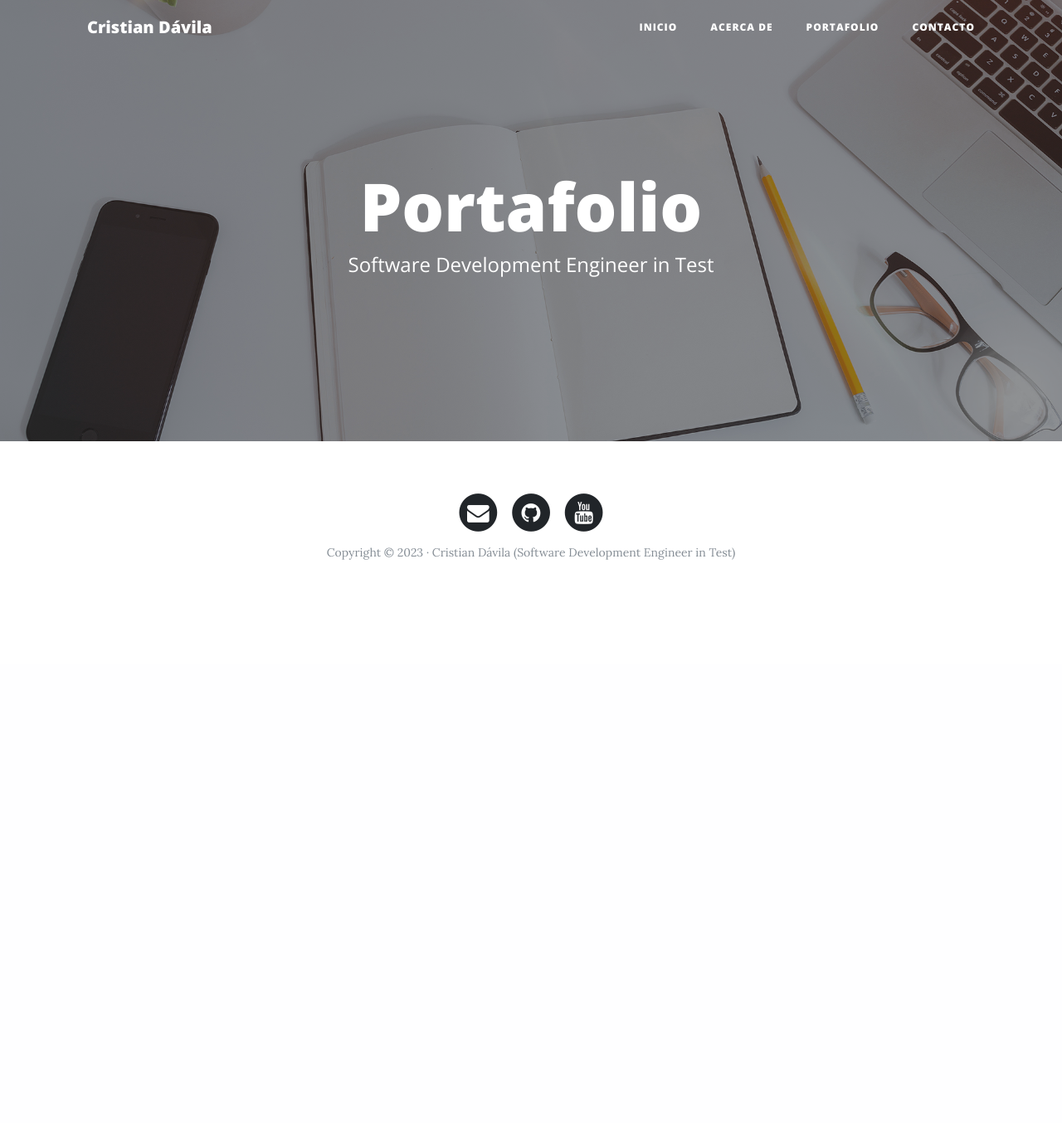
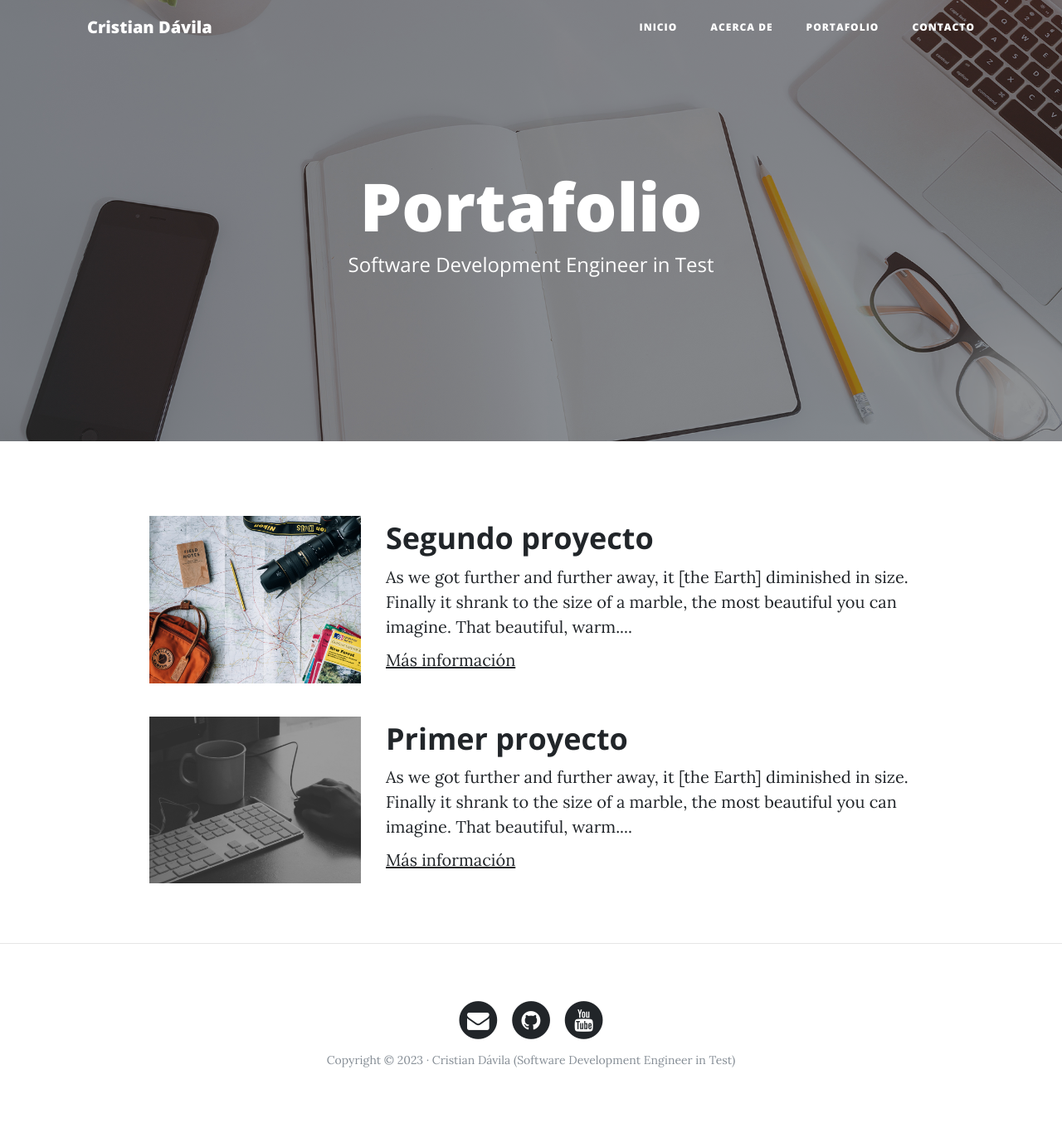
Before and after one commit to krif07/web-personal, a Django app: page /portfolio in a window 1280 px wide. Shown: the whole page at 83% size. Before the commit the page ends 675 px from the top, so only its background shows below. Run offline with Django 4.2, Linux system fonts and the light colour scheme; some libraries are stand-ins or nearby versions.

Commit message:
improving the view

```diff
--- a/webpersonalapp/core/templates/core/base.html
+++ b/webpersonalapp/core/templates/core/base.html
@@ -63,7 +63,11 @@
     </header>
 
     <!--Content-->
-    {% block content %}{% endblock %}
+    <div class="container">
+        {% block content %}{% endblock %}
+    </div>
+
+    {% if request.path != "/" %}<hr>{% endif %}
 
     <!-- Pié de página -->
     <footer>
--- a/webpersonalapp/core/templates/core/portfolio.html
+++ b/webpersonalapp/core/templates/core/portfolio.html
@@ -10,5 +10,26 @@
 {% endblock %}
 
 {% block content %}
-
+<!-- Proyecto -->
+<div class="row project">
+    <div class="col-lg-3 col-md-4 offset-lg-1">
+        <img class="img-fluid" src="{% static 'core/img/about-bg.jpg' %}" alt="">
+    </div>
+  <div class="col-lg-7 col-md-8">
+        <h2 class="section-heading title">Segundo proyecto</h2>
+    <p>As we got further and further away, it [the Earth] diminished in size. Finally it shrank to the size of a marble, the most beautiful you can imagine. That beautiful, warm....</p>
+    <p><a href="http://google.com">Más información</a></p>
+    </div>
+</div>
+<!-- Proyecto -->
+<div class="row project">
+    <div class="col-lg-3 col-md-4 offset-lg-1">
+        <img class="img-fluid" src="{% static 'core/img/home-bg.jpg' %}" alt="">
+    </div>
+  <div class="col-lg-7 col-md-8">
+        <h2 class="section-heading title">Primer proyecto</h2>
+    <p>As we got further and further away, it [the Earth] diminished in size. Finally it shrank to the size of a marble, the most beautiful you can imagine. That beautiful, warm....</p>
+    <p><a href="http://google.com">Más información</a></p>
+    </div>
+</div>
 {% endblock %}
```
Also changed, not shown: webpersonalapp/core/templates/core/about.html (+11 -2 lines), webpersonalapp/core/templates/core/contact.html (+8 -1 lines), webpersonalapp/core/static/core/img/avatar.jpg.
